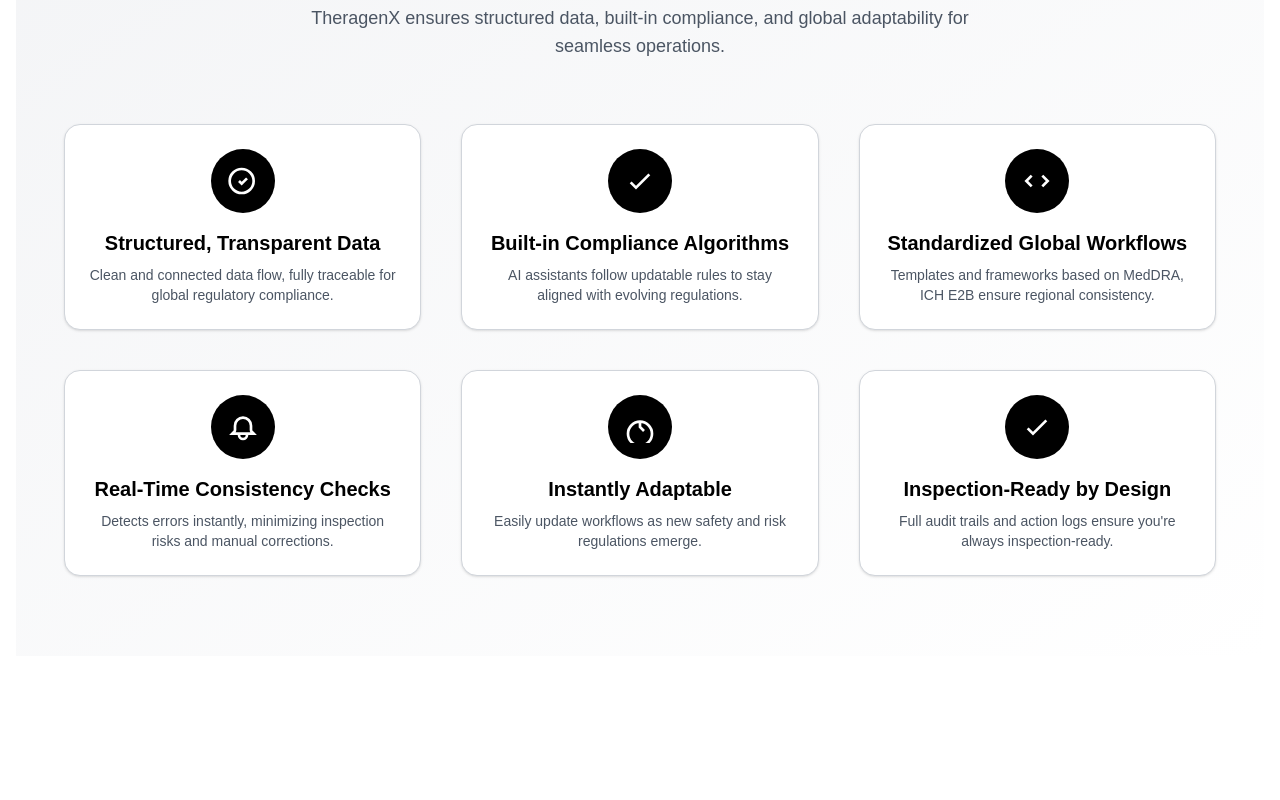
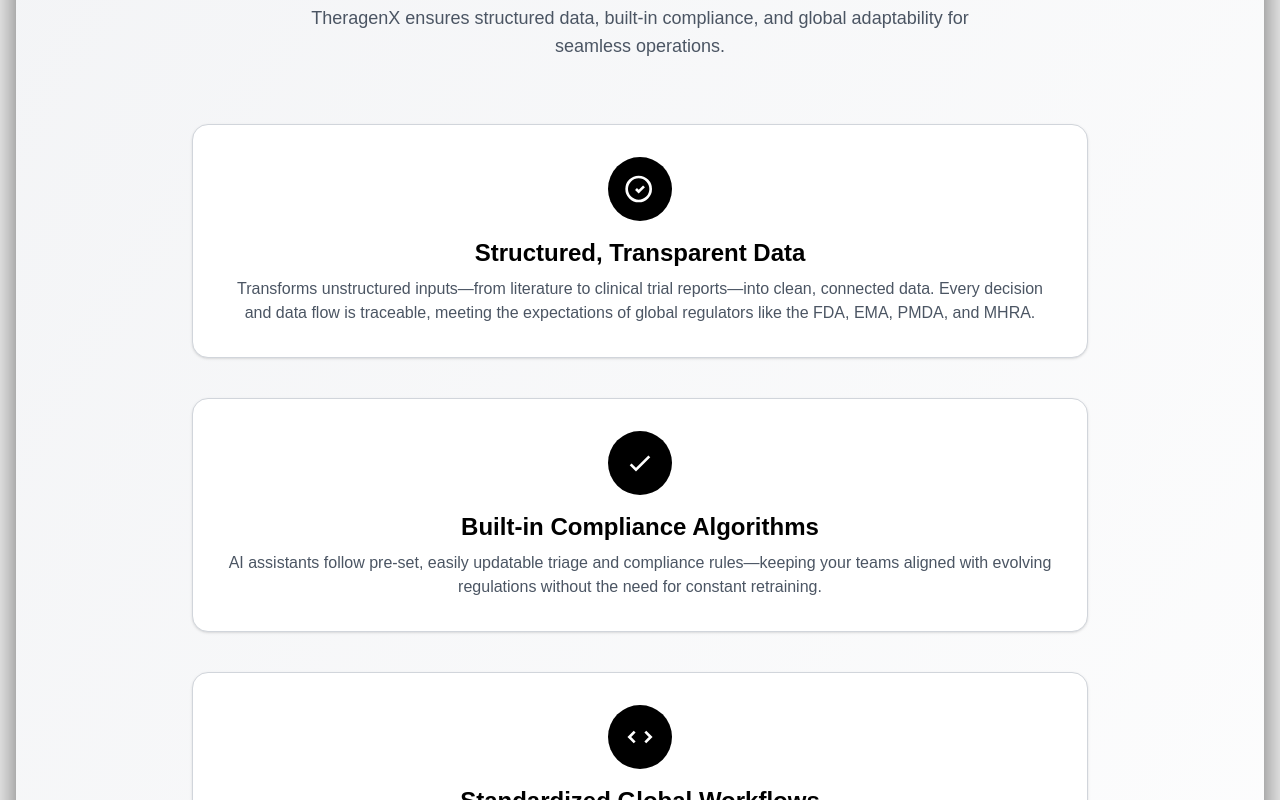
Before and after one commit to Yogeshmishra112/TheragenX, a Next.js app: page / in a window 1280 px wide. Shown: the part 6520-7320 px from the top of the page. Before the commit the page ends 7224 px from the top, so only its background shows below. Built offline with nearby package versions, Linux system fonts and the light colour scheme.

Commit message:
added more sections

```diff
--- a/app/page.tsx
+++ b/app/page.tsx
@@ -541,9 +541,8 @@ decision-making at scale.
   </div>
 </section>
 
-
-<section className="relative w-full py-20 px-6 md:px-12 bg-gradient-to-br from-gray-100 to-white mt-2">
-  <div className="max-w-7xl mx-auto">
+<section className="relative w-full py-20 px-6 md:px-12 bg-gradient-to-br from-gray-100 to-white mt-2 shadow-black shadow-2xl">
+  <div className="max-w-4xl mx-auto">
     {/* Section Header */}
     <div className="text-center mb-16">
       <h2 className="text-4xl md:text-5xl font-bold text-black mb-4">
@@ -554,88 +553,101 @@ decision-making at scale.
       </p>
     </div>
 
-    {/* Grid for Items */}
-    <div className="grid grid-cols-1 sm:grid-cols-2 lg:grid-cols-3 gap-10">
+    {/* Flex Column for Items */}
+    <div className="flex flex-col gap-10">
       {/* 1 */}
-      <div className="flex flex-col items-center text-center p-6 bg-white border border-gray-300 rounded-2xl shadow hover:shadow-lg transition">
+      <div className="flex flex-col items-center text-center p-8 bg-white border border-gray-300 rounded-2xl shadow hover:shadow-lg transition">
         <div className="bg-black text-white p-4 rounded-full mb-4">
+          {/* Icon */}
           <svg className="w-8 h-8" fill="none" stroke="currentColor" strokeWidth="2" viewBox="0 0 24 24">
             <path d="M9 12l2 2l4-4m5 2a9 9 0 11-18 0a9 9 0 0118 0z" />
           </svg>
         </div>
-        <h3 className="text-xl font-semibold mb-2">Structured, Transparent Data</h3>
-        <p className="text-gray-600 text-sm">
-          Clean and connected data flow, fully traceable for global regulatory compliance.
-        </p>
+        <h3 className="text-2xl font-semibold mb-2">Structured, Transparent Data</h3>
+        <p className="text-gray-600 text-base">
+        Transforms unstructured inputs—from literature to
+clinical trial reports—into clean, connected data. Every decision and data flow is
+traceable, meeting the expectations of global regulators like the FDA, EMA, PMDA, and
+MHRA. </p>
       </div>
 
       {/* 2 */}
-      <div className="flex flex-col items-center text-center p-6 bg-white border border-gray-300 rounded-2xl shadow hover:shadow-lg transition">
+      <div className="flex flex-col items-center text-center p-8 bg-white border border-gray-300 rounded-2xl shadow hover:shadow-lg transition">
         <div className="bg-black text-white p-4 rounded-full mb-4">
+          {/* Icon */}
           <svg className="w-8 h-8" fill="none" stroke="currentColor" strokeWidth="2" viewBox="0 0 24 24">
             <path d="M5 13l4 4L19 7" />
           </svg>
         </div>
-        <h3 className="text-xl font-semibold mb-2">Built-in Compliance Algorithms</h3>
-        <p className="text-gray-600 text-sm">
-          AI assistants follow updatable rules to stay aligned with evolving regulations.
-        </p>
+        <h3 className="text-2xl font-semibold mb-2">Built-in Compliance Algorithms</h3>
+        <p className="text-gray-600 text-base">
+        AI assistants follow pre-set, easily updatable triage
+and compliance rules—keeping your teams aligned with evolving regulations without
+the need for constant retraining. </p>
       </div>
 
       {/* 3 */}
-      <div className="flex flex-col items-center text-center p-6 bg-white border border-gray-300 rounded-2xl shadow hover:shadow-lg transition">
+      <div className="flex flex-col items-center text-center p-8 bg-white border border-gray-300 rounded-2xl shadow hover:shadow-lg transition">
         <div className="bg-black text-white p-4 rounded-full mb-4">
+          {/* Icon */}
           <svg className="w-8 h-8" fill="none" stroke="currentColor" strokeWidth="2" viewBox="0 0 24 24">
             <path d="M8 16l-4-4l4-4m8 8l4-4l-4-4" />
           </svg>
         </div>
-        <h3 className="text-xl font-semibold mb-2">Standardized Global Workflows</h3>
-        <p className="text-gray-600 text-sm">
-          Templates and frameworks based on MedDRA, ICH E2B ensure regional consistency.
-        </p>
+        <h3 className="text-2xl font-semibold mb-2">Standardized Global Workflows</h3>
+        <p className="text-gray-600 text-base">
+        - Predefined templates and decision frameworks based
+on MedDRA, ICH E2B, and other standards ensure consistency across regions while
+minimizing compliance risk.</p>
       </div>
 
       {/* 4 */}
-      <div className="flex flex-col items-center text-center p-6 bg-white border border-gray-300 rounded-2xl shadow hover:shadow-lg transition">
+      <div className="flex flex-col items-center text-center p-8 bg-white border border-gray-300 rounded-2xl shadow hover:shadow-lg transition">
         <div className="bg-black text-white p-4 rounded-full mb-4">
+          {/* Icon */}
           <svg className="w-8 h-8" fill="none" stroke="currentColor" strokeWidth="2" viewBox="0 0 24 24">
             <path d="M15 17h5l-1.405-1.405A2.032 2.032 0 0118 14.158V11a6 6 0 10-12 0v3.159c0 .538-.214 1.055-.595 1.436L4 17h5m6 0v1a3 3 0 11-6 0v-1m6 0H9" />
           </svg>
         </div>
-        <h3 className="text-xl font-semibold mb-2">Real-Time Consistency Checks</h3>
-        <p className="text-gray-600 text-sm">
-          Detects errors instantly, minimizing inspection risks and manual corrections.
-        </p>
+        <h3 className="text-2xl font-semibold mb-2">Real-Time Consistency Checks</h3>
+        <p className="text-gray-600 text-base">
+        Automatically detects missing data, classification errors,
+or inconsistencies—reducing inspection findings and manual rework.
+ </p>
       </div>
 
       {/* 5 */}
-      <div className="flex flex-col items-center text-center p-6 bg-white border border-gray-300 rounded-2xl shadow hover:shadow-lg transition">
+      <div className="flex flex-col items-center text-center p-8 bg-white border border-gray-300 rounded-2xl shadow hover:shadow-lg transition">
         <div className="bg-black text-white p-4 rounded-full mb-4">
+          {/* Icon */}
           <svg className="w-8 h-8" fill="none" stroke="currentColor" strokeWidth="2" viewBox="0 0 24 24">
             <path d="M12 8v4l3 3m6 2a9 9 0 11-18 0a9 9 0 0118 0z" />
           </svg>
         </div>
-        <h3 className="text-xl font-semibold mb-2">Instantly Adaptable</h3>
-        <p className="text-gray-600 text-sm">
-          Easily update workflows as new safety and risk regulations emerge.
-        </p>
+        <h3 className="text-2xl font-semibold mb-2">Instantly Adaptable to Regulatory Changes</h3>
+        <p className="text-gray-600 text-base">
+        Easily reconfigure workflows and rules in
+response to new safety or risk management requirements—staying compliant without
+delay </p>
       </div>
 
       {/* 6 */}
-      <div className="flex flex-col items-center text-center p-6 bg-white border border-gray-300 rounded-2xl shadow hover:shadow-lg transition">
+      <div className="flex flex-col items-center text-center p-8 bg-white border border-gray-300 rounded-2xl shadow hover:shadow-lg transition">
         <div className="bg-black text-white p-4 rounded-full mb-4">
+          {/* Icon */}
           <svg className="w-8 h-8" fill="none" stroke="currentColor" strokeWidth="2" viewBox="0 0 24 24">
             <path d="M5 13l4 4L19 7" />
           </svg>
         </div>
-        <h3 className="text-xl font-semibold mb-2">Inspection-Ready by Design</h3>
-        <p className="text-gray-600 text-sm">
-          Full audit trails and action logs ensure you're always inspection-ready.
-        </p>
+        <h3 className="text-2xl font-semibold mb-2">Inspection-Ready by Design</h3>
+        <p className="text-gray-600 text-base">
+        - Every action is logged and auditable. With TheragenX,
+        you're always prepared for inspections—no last-minute scrambling. </p>
       </div>
     </div>
   </div>
 </section>
+
 
 
         {/* <section
@@ -845,7 +857,7 @@ decision-making at scale.
 
 
         {/* Wave Divider */}
-        <WaveDivider color="#ffffff" />
+
       </main>
 
       {/* Footer */}
```
